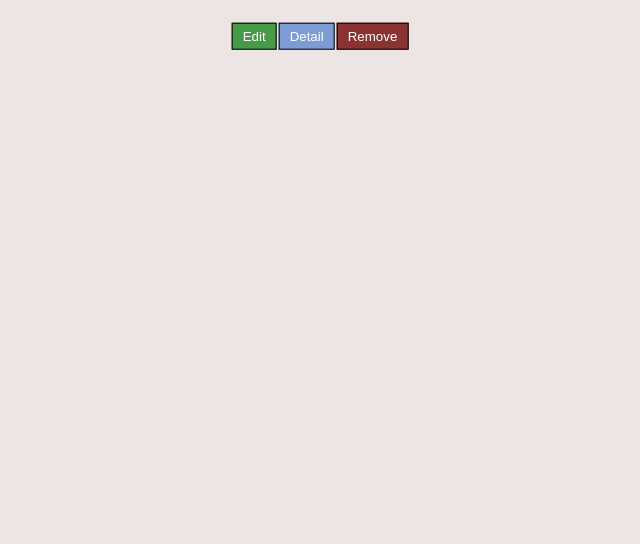
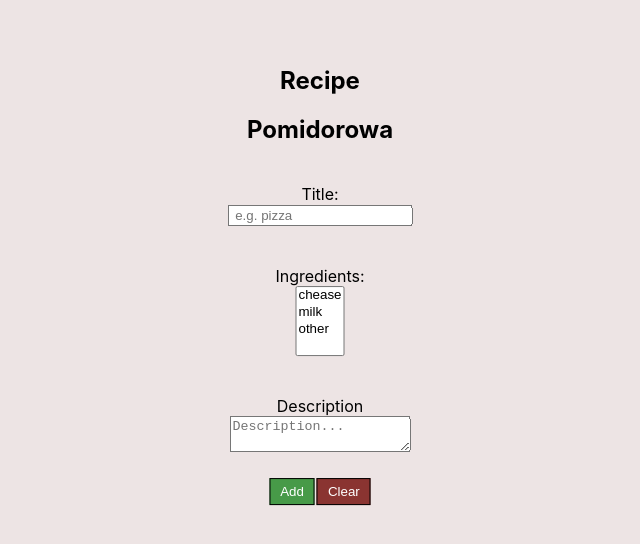
Before and after one commit to pawelstech95/Recipes-React, a React (Create React App) app: page /1/edit in a window 1280 px wide. Shown: the top 544 px of the page, without its empty margins (320-960 px from the left). Built offline with nearby package versions, Linux system fonts and the light colour scheme.

Commit message:
added form to the EditRecipePage

```diff
--- a/src/containers/DetailPage.jsx
+++ b/src/containers/DetailPage.jsx
@@ -6,8 +6,7 @@ import { data } from '../utils';
 const DetailPage = ({ match }) => {
   const id = match.params.id * 1; // ??
 
-  //   const [state, setState] = useState(data);
-  const displayDetail = data.map((recipe) =>
+  const displayRecipe = data.map((recipe) =>
     recipe.id === id ? (
       <li key={recipe.id}>
         <h2>{recipe.title}</h2>
@@ -18,22 +17,14 @@ const DetailPage = ({ match }) => {
     ) : null
   );
 
-//   console.log(typeof(displayDetail))
+//   console.log(data);
+//   console.log(id, 'params');
+//   console.log(displayRecipe);
 
-  // const newData = setNewItem(item.filter((recipe) => recipe.id !== id));
-  //   const newData = data.map(item => <li>{item.title}</li>);
-  //   console.log(data); // [{},{}]
-  console.log(id, 'params');
-  console.log(displayDetail);
-
-  // const list = products.map((product) => (
-  //     <li key={product}>
-  //       <Link to={`/product/${product}`}>{product}</Link>
-  //     </li>
   return (
     <div className="recipe__detailPage">
       <h2>Recipe</h2>
-      <ul>{displayDetail}</ul>
+      <ul>{displayRecipe}</ul>
     </div>
   );
 };
--- a/src/containers/EditRecipePage.jsx
+++ b/src/containers/EditRecipePage.jsx
@@ -1,8 +1,30 @@
-import React from 'react';
+import React, { useState } from 'react';
+import { Link } from 'react-router-dom';
 
-import Recipe from '../components/Recipe'
-const EditRecipePage = () => {
-    return ( <> <Recipe /></>);
-}
+import Form from '../components/Form';
 
-export default EditRecipePage;
+import { data } from '../utils';
+
+const DetailPage = ({ match }) => {
+  const id = match.params.id * 1; // ??
+
+  //   const [state, setState] = useState(data);
+  const displayRecipe = data.map(
+    (recipe) => recipe.id === id && <h2 key={recipe.id}>{recipe.title}</h2>
+  );
+
+  //   console.log(data)
+  //   console.log(id, 'params');
+  //   console.log(displayDetail);
+
+  return (
+    <div className="recipe__detailPage">
+      <h2>Recipe</h2>
+      {displayRecipe}
+      <Form
+      />
+    </div>
+  );
+};
+
+export default DetailPage;
```
